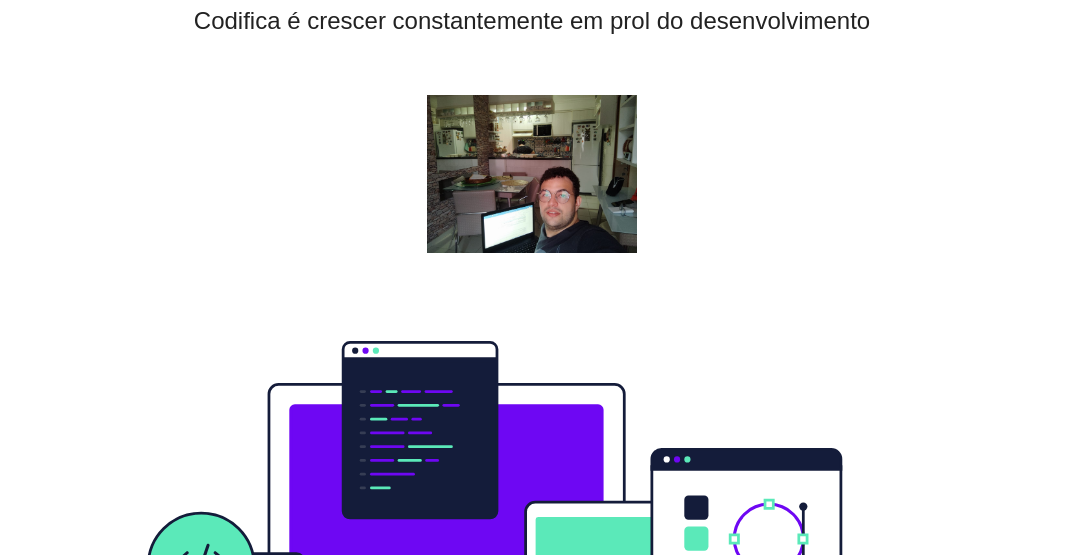
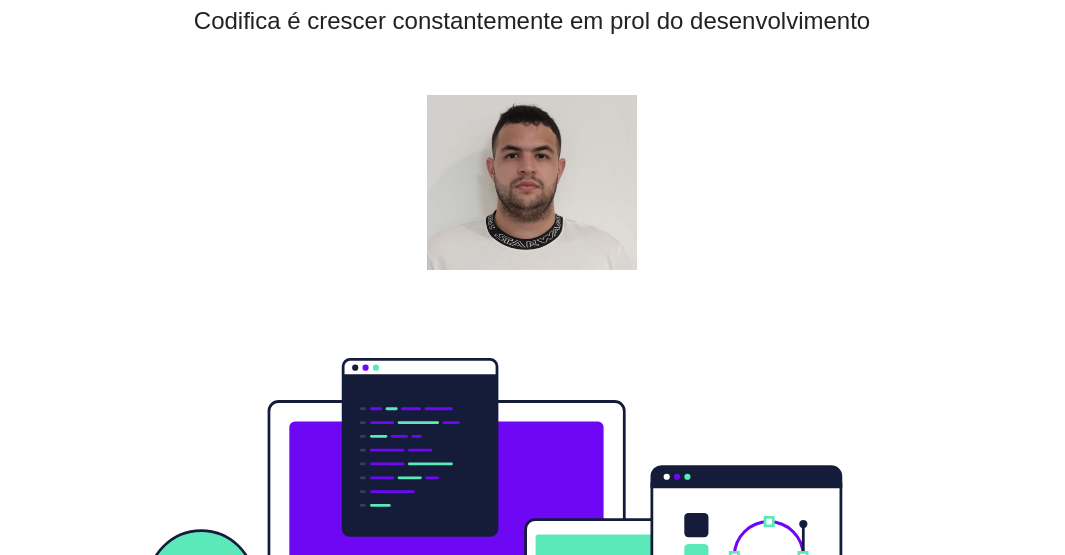
Before and after one commit to Rafael-99-Mors/portifolio, a plain HTML site: page index.html in a window 1280 px wide. Shown: the part 245-800 px from the top of the page, without its empty margins (108-1173 px from the left). Drawn offline with Linux system fonts and the light colour scheme; a web font is replaced by a local one.

Commit message:
Update index.html

```diff
--- a/index.html
+++ b/index.html
@@ -33,8 +33,9 @@
           <div class="columns is-centered">
             <div class="column">
               <h1 class="title is-spaced is-size-1-desktop is-size-2-tablet is-size-3-mobile">Engenheiro, Frontend &amp; Backend Developer</h1>
-              <h2 class="subtitle is-size-4-tablet">Codifica é crescer constantemente em prol do desenvolvimento</h2><img class="avatar" src="../portifolio/img/avatars/Avatar.jpeg">
+              <h2 class="subtitle is-size-4-tablet">Codifica é crescer constantemente em prol do desenvolvimento</h2><img class="avatar" src="../portifolio/img/avatars/FotoFrontal.png">
             </div>
+
           </div>
         </div>
       </div>
```
